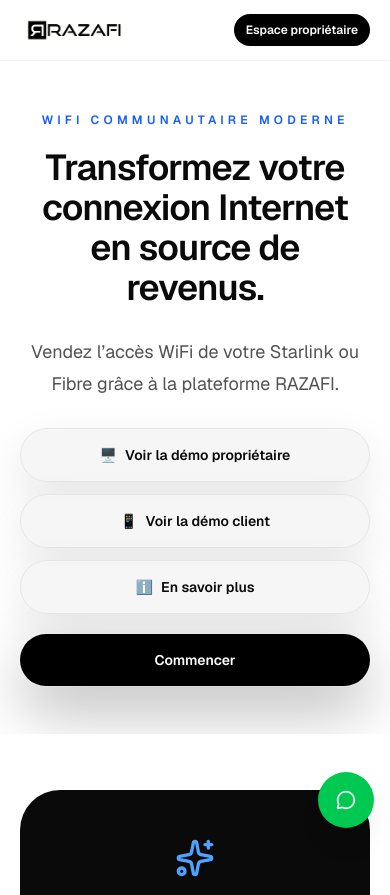
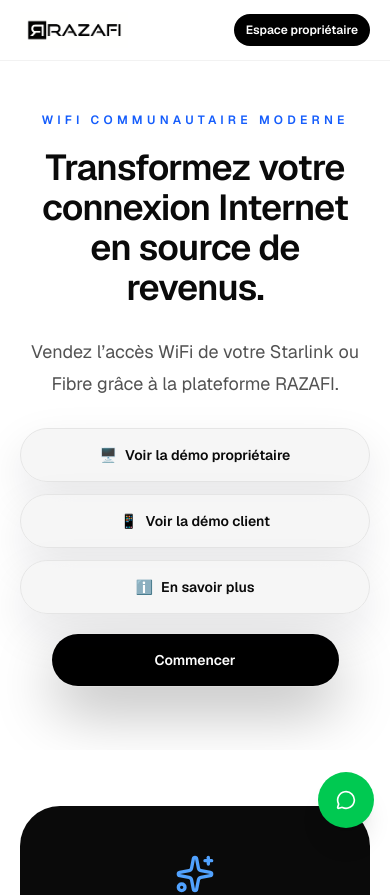
Before and after one commit to Razafisosthene/razafi-website, a Next.js app: page / in a window 390 px wide. Shown: the top 895 px of the page. Built offline with nearby package versions, Linux system fonts and the light colour scheme.

Commit message:
page_hero_commencer_whatsapp_spacing_patched

```diff
--- a/src/app/page.tsx
+++ b/src/app/page.tsx
@@ -140,7 +140,7 @@
         </div>
       </header>
 
-      <section className="relative overflow-hidden px-5 pb-12 pt-28 md:pb-16 md:pt-32">
+      <section className="relative overflow-hidden px-5 pb-16 pt-28 md:pb-16 md:pt-32">
         <motion.div
           initial="hidden"
           animate="visible"
@@ -189,7 +189,7 @@
           <div className="mt-5 flex justify-center">
             <a
               href={whatsappUrl}
-              className="inline-flex w-full items-center justify-center rounded-full bg-black px-12 py-4 text-sm font-semibold text-white shadow-[0_24px_60px_rgba(0,0,0,0.28)] ring-1 ring-white/20 transition duration-300 hover:-translate-y-0.5 hover:scale-[1.02] hover:bg-neutral-900 sm:w-auto md:min-w-56 md:text-base"
+              className="inline-flex w-[82%] max-w-sm items-center justify-center rounded-full bg-black px-12 py-4 text-sm font-semibold text-white shadow-[0_24px_60px_rgba(0,0,0,0.28)] ring-1 ring-white/20 transition duration-300 hover:-translate-y-0.5 hover:scale-[1.02] hover:bg-neutral-900 sm:w-auto md:min-w-56 md:text-base"
             >
               Commencer
             </a>
```
